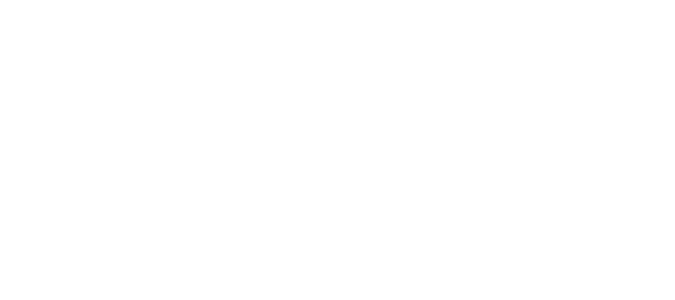
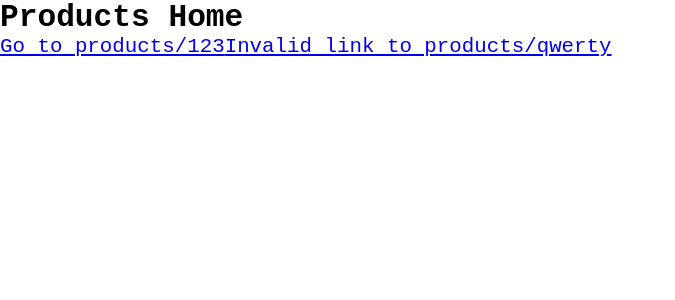
Before and after one commit to divineLush/nuxt-sandbox, a Nuxt app: page /products in a window 1280 px wide. Before the commit this address had no page. Shown: the top 300 px of the page, without its empty margins (0-675 px from the left). Built offline with nearby package versions, Linux system fonts and the light colour scheme.

Commit message:
route validation

```diff
--- a/pages/index.vue
+++ b/pages/index.vue
@@ -1,5 +1,6 @@
 <template>
   <section>
     <h1>Home</h1>
+    <nuxt-link to="products">Products</nuxt-link>
   </section>
 </template>
--- /dev/null
+++ b/pages/products/_id.vue
@@ -0,0 +1,23 @@
+<template>
+    <section>
+        <h1>Products {{ id }}</h1>
+        <nuxt-link to="/">Home</nuxt-link>
+    </section>
+</template>
+
+<script>
+export default {
+    // validating url
+    validate(data) {
+        console.log(data);
+
+        // only allow numbers
+        return /^\d+$/.test(data.params.id);
+    },
+    computed: {
+        id() {
+            return this.$route.params.id;
+        }
+    },
+}
+</script>
--- /dev/null
+++ b/pages/products/index.vue
@@ -0,0 +1,7 @@
+<template>
+    <section>
+        <h1>Products Home</h1>
+        <nuxt-link to="products/123">Go to products/123</nuxt-link>
+        <nuxt-link to="products/qwerty">Invalid link to products/qwerty</nuxt-link>
+    </section>
+</template>
```
